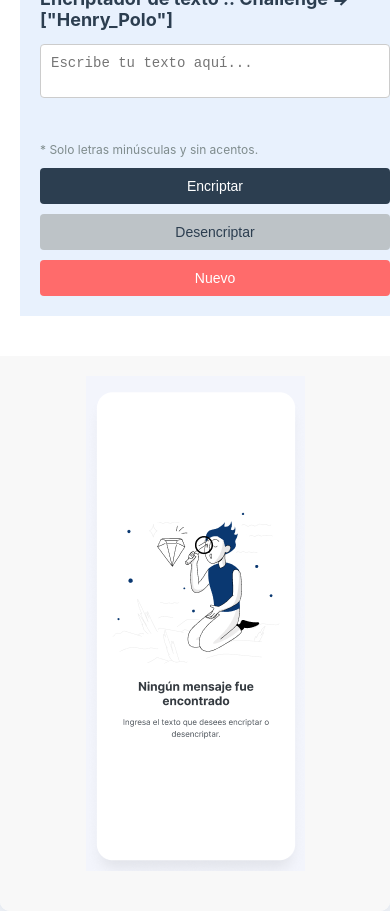
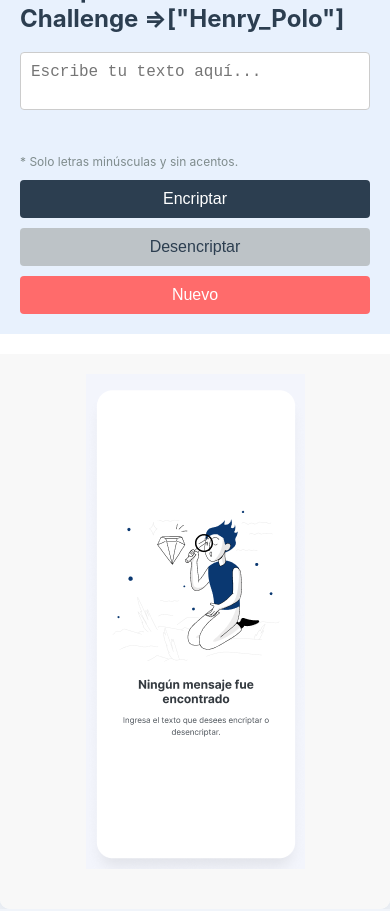
Before and after one commit to ptpolo034/encriptador-de-texto, a plain HTML site: page index.html in a window 390 px wide. Drawn offline with Linux system fonts and the light colour scheme; a web font is replaced by a local one.

Commit message:
actualizacion del responsive

```diff
--- a/styles.css
+++ b/styles.css
@@ -134,7 +134,6 @@ img {
 
     .left-panel {
         padding: 20px;
-        margin: 20px;
     }
 
     .right-panel {
@@ -148,6 +147,41 @@ img {
 }
 
 @media (max-width: 768px) {
+    .container {
+        height: auto;
+        flex-direction: column;
+    }
+
+    .left-panel,
+    .right-panel {
+        width: 100%;
+    }
+
+    .left-panel {
+        padding: 20px;
+    }
+
+    .right-panel {
+        padding: 20px;
+        margin-top: 20px;
+    }
+
+    textarea {
+        height: 100px;
+    }
+
+    .buttons {
+        flex-direction: column;
+        align-items: stretch;
+        gap: 10px;
+    }
+}
+
+@media (max-width: 320px) {
+    textarea {
+        height: 80px;
+    }
+
     .buttons {
         flex-direction: column;
         gap: 10px;
@@ -156,28 +190,7 @@ img {
     .encrypt-button,
     .decrypt-button,
     .clear-button {
-        width: 100%;
-        text-align: center;
+        padding: 8px 16px;
+        font-size: 14px;
     }
 }
-
-@media (max-width: 480px) {
-    h2 {
-        font-size: 18px;
-    }
-
-    textarea {
-        font-size: 14px;
-    }
-
-    .encrypt-button,
-    .decrypt-button,
-    .clear-button {
-        padding: 10px;
-        font-size: 14px;
-    }
-
-    .result {
-        font-size: 16px;
-    }
-}
```
